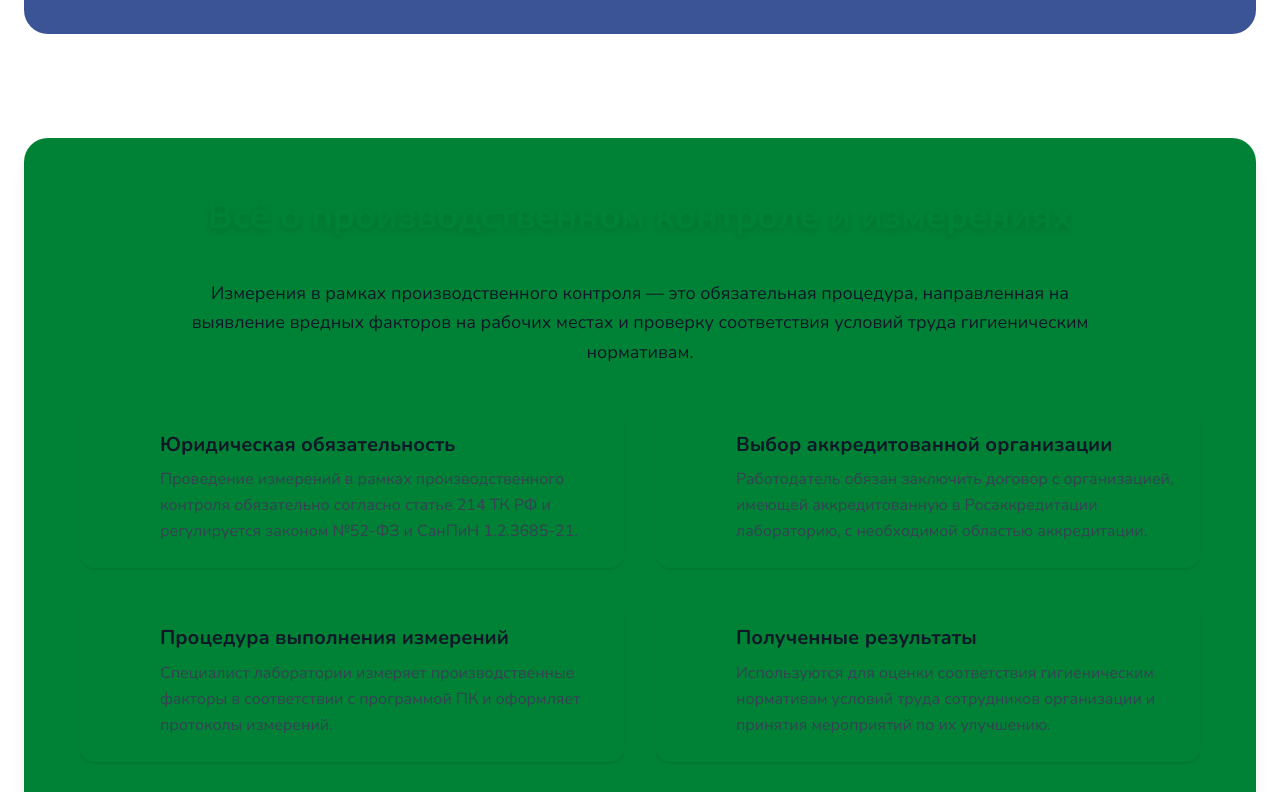
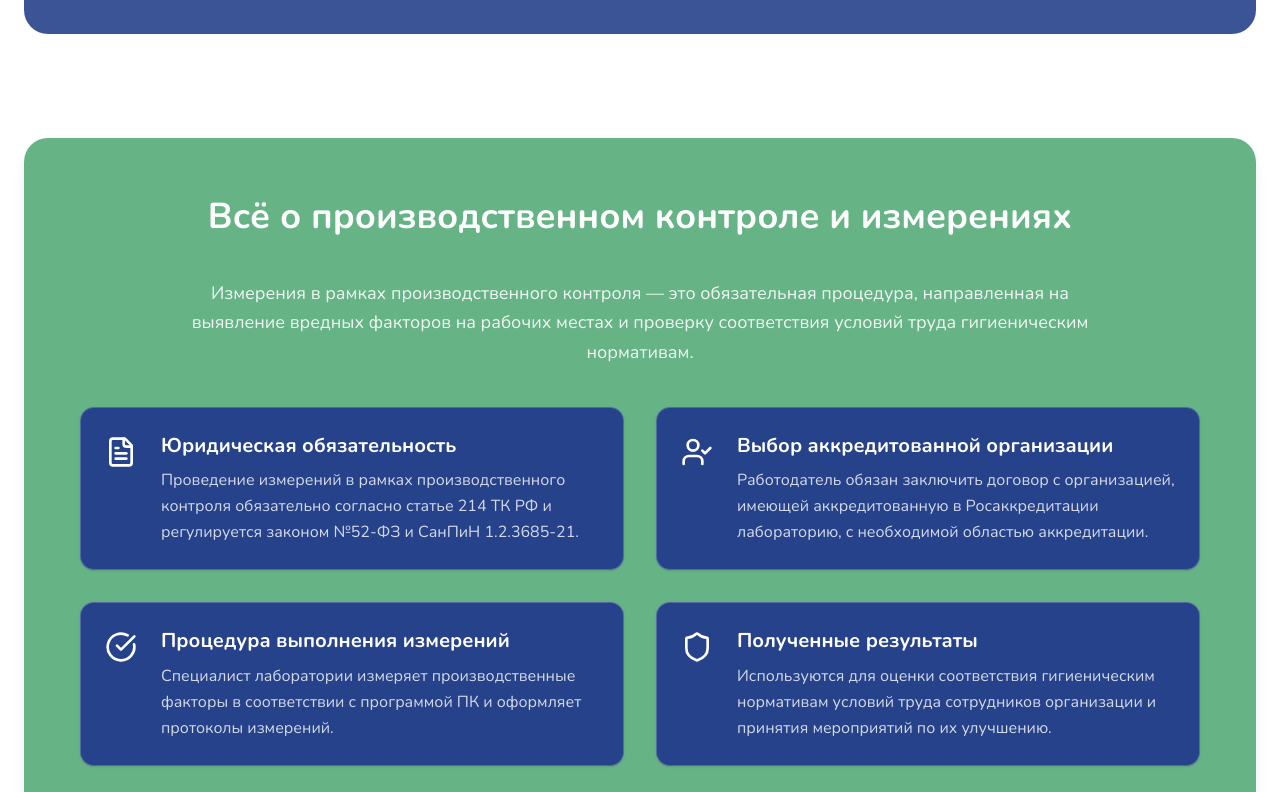
Before and after one commit to lgetester2019/AOPF, a Next.js app: page /services/measurement in a window 1280 px wide. Shown: the part 1400-2192 px from the top of the page. Built offline with nearby package versions, Linux system fonts and the light colour scheme.

Commit message:
One more block too green

```diff
--- a/src/components/MeasurementBlock.tsx
+++ b/src/components/MeasurementBlock.tsx
@@ -4,25 +4,25 @@ import { FileText, UserCheck, CheckCircle, Shield } from 'lucide-react';
 const MeasurementBlock: React.FC = () => {
     const items = [
         {
-            icon: <FileText className="text-green-700 w-6 h-6 sm:w-8 sm:h-8 shrink-0" />,
+            icon: <FileText className="text-white w-6 h-6 sm:w-8 sm:h-8 shrink-0" />,
             title: "Юридическая обязательность",
             description:
                 "Проведение измерений в рамках производственного контроля обязательно согласно статье 214 ТК РФ и регулируется законом №52-ФЗ и СанПиН 1.2.3685-21.",
         },
         {
-            icon: <UserCheck className="text-green-700 w-6 h-6 sm:w-8 sm:h-8 shrink-0" />,
+            icon: <UserCheck className="text-white w-6 h-6 sm:w-8 sm:h-8 shrink-0" />,
             title: "Выбор аккредитованной организации",
             description:
                 "Работодатель обязан заключить договор с организацией, имеющей аккредитованную в Росаккредитации лабораторию, с необходимой областью аккредитации.",
         },
         {
-            icon: <CheckCircle className="text-green-700 w-6 h-6 sm:w-8 sm:h-8 shrink-0" />,
+            icon: <CheckCircle className="text-white w-6 h-6 sm:w-8 sm:h-8 shrink-0" />,
             title: "Процедура выполнения измерений",
             description:
                 "Специалист лаборатории измеряет производственные факторы в соответствии с программой ПК и оформляет протоколы измерений.",
         },
         {
-            icon: <Shield className="text-green-700 w-6 h-6 sm:w-8 sm:h-8 shrink-0" />,
+            icon: <Shield className="text-white w-6 h-6 sm:w-8 sm:h-8 shrink-0" />,
             title: "Полученные результаты",
             description:
                 "Используются для оценки соответствия гигиеническим нормативам условий труда сотрудников организации и принятия мероприятий по их улучшению.",
@@ -30,12 +30,12 @@ const MeasurementBlock: React.FC = () => {
     ];
 
     return (
-        <section className="bg-green-700 rounded-3xl px-2 py-6 sm:p-14 my-12 sm:my-16 shadow-lg max-w-[1350px] mx-auto text-gray-900">
-            <h2 className="text-2xl sm:text-4xl font-extrabold mb-8 sm:mb-10 text-green-700 drop-shadow-md text-center leading-tight">
+        <section className="bg-green-700/60 rounded-3xl px-2 py-6 sm:p-14 my-12 sm:my-16 shadow-lg max-w-[1350px] mx-auto text-white">
+            <h2 className="text-2xl sm:text-4xl font-extrabold mb-8 sm:mb-10 text-white text-center leading-tight">
                 Всё о производственном контроле и измерениях
             </h2>
 
-            <p className="text-base sm:text-lg leading-relaxed mb-10 max-w-[600px] sm:max-w-[900px] mx-auto text-center px-4 sm:px-0">
+            <p className="text-base sm:text-lg leading-relaxed mb-10 max-w-[600px] sm:max-w-[900px] mx-auto text-center px-4 sm:px-0 text-white/90">
                 Измерения в рамках производственного контроля — это обязательная процедура, направленная на выявление вредных факторов на рабочих местах и проверку соответствия условий труда гигиеническим нормативам.
             </p>
 
@@ -43,14 +43,14 @@ const MeasurementBlock: React.FC = () => {
                 {items.map(({ icon, title, description }, idx) => (
                     <li
                         key={idx}
-                        className="flex items-start space-x-4 sm:space-x-6 group bg-green-700 rounded-xl p-4 sm:p-6 transition-colors duration-300 shadow-sm"
+                        className="flex items-start space-x-4 sm:space-x-6 bg-[#26428b] rounded-xl p-4 sm:p-6 shadow-sm border border-white/20"
                     >
-                        <div className="mt-1">{icon}</div>
+                        <div className="mt-1 shrink-0">{icon}</div>
                         <div>
-                            <h3 className="text-lg sm:text-xl font-semibold mb-1 sm:mb-2 group-hover:text-green-700 transition-colors duration-300 leading-snug">
+                            <h3 className="text-lg sm:text-xl font-semibold mb-1 sm:mb-2 text-white leading-snug">
                                 {title}
                             </h3>
-                            <p className="text-gray-700 leading-relaxed text-sm sm:text-base">{description}</p>
+                            <p className="text-white/80 leading-relaxed text-sm sm:text-base">{description}</p>
                         </div>
                     </li>
                 ))}
```
